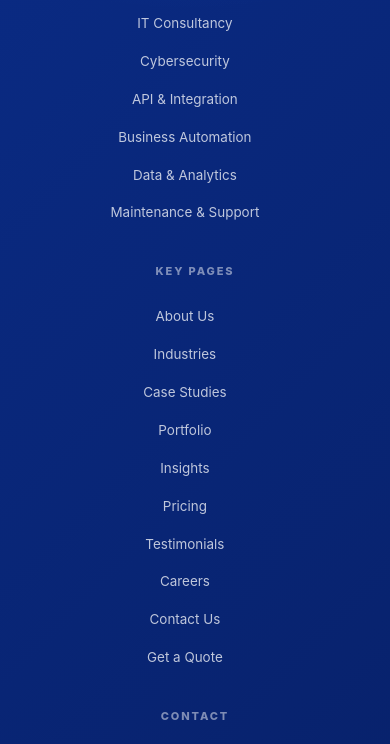
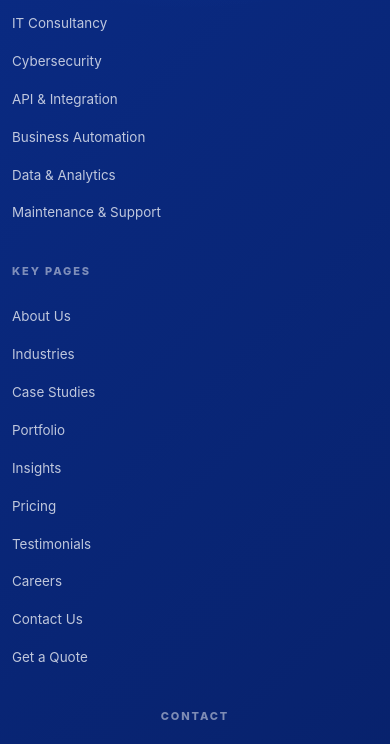
Before and after one commit to Janon-Emersion-T/lkp-py-django, an Astro site in the folder apps/website/: page / in a window 390 px wide. Shown: the part 8199-8943 px from the top of the page. Built offline with nearby package versions, Linux system fonts and the light colour scheme; Astro itself is replaced by a stand-in of ours.

Commit message:
fix: left align footer navigation on mobile

```diff
--- a/apps/website/src/components/layout/SiteFooter.astro
+++ b/apps/website/src/components/layout/SiteFooter.astro
@@ -326,12 +326,23 @@ const currentYear = new Date().getFullYear();
       margin-inline: auto;
     }
 
+    .site-footer__main :global(.footer-navigation) {
+      width: 100%;
+      text-align: left;
+    }
+
+    .site-footer__main :global(.footer-navigation h2) {
+      text-align: left;
+    }
+
     .site-footer__main :global(.footer-navigation ul) {
-      justify-items: center;
+      width: 100%;
+      justify-items: start;
     }
 
     .site-footer__main :global(.footer-navigation a) {
-      justify-content: center;
+      justify-content: flex-start;
+      text-align: left;
     }
 
     .site-footer__main :global(.footer-contact address) {
```
